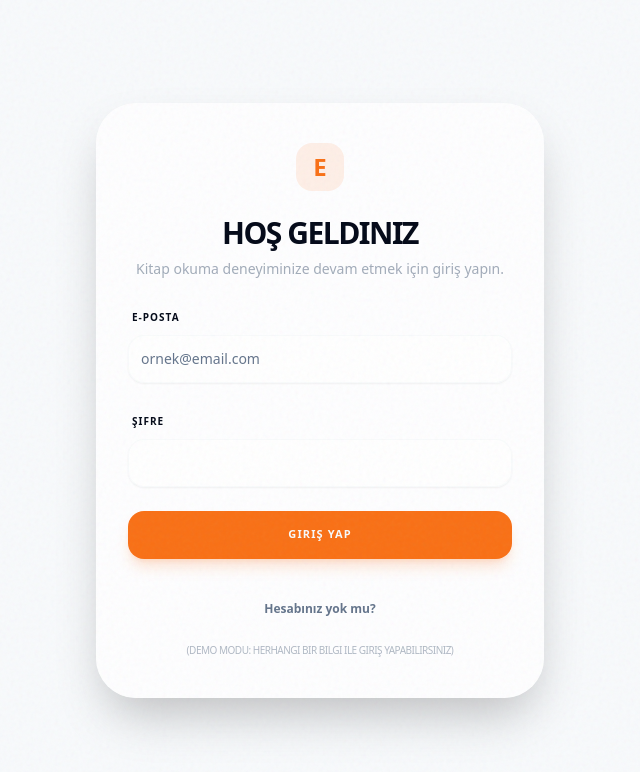
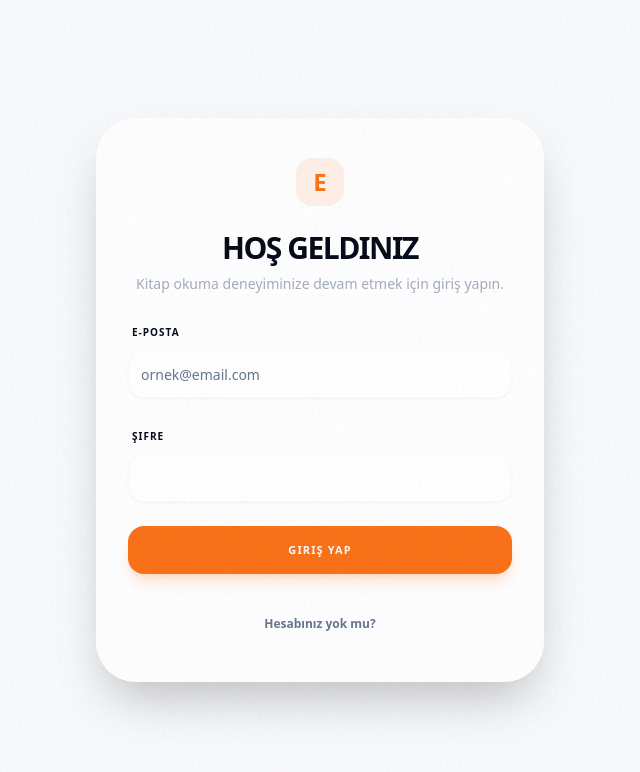
Before and after one commit to Teolojik/kitap-okuma-mvp, a React (Vite) app in the folder apps/web/: page /login in a window 1280 px wide. Shown: the top 772 px of the page, without its empty margins (320-960 px from the left). Built offline with nearby package versions, Linux system fonts and the light colour scheme; no server answers; the database is empty.

Commit message:
fix: Giris sayfasindaki Demo Mode yazisi kaldirildi

```diff
--- a/apps/web/src/pages/Login.tsx
+++ b/apps/web/src/pages/Login.tsx
@@ -117,9 +117,7 @@ export default function LoginPage() {
                     >
                         {isRegister ? t('alreadyHaveAccount') : t('noAccount')}
                     </Button>
-                    <div className="text-[10px] text-center text-muted-foreground font-medium opacity-50 uppercase tracking-tighter">
-                        {t('demoLoginInfo')}
-                    </div>
+
                 </CardFooter>
             </Card>
         </div>
```
